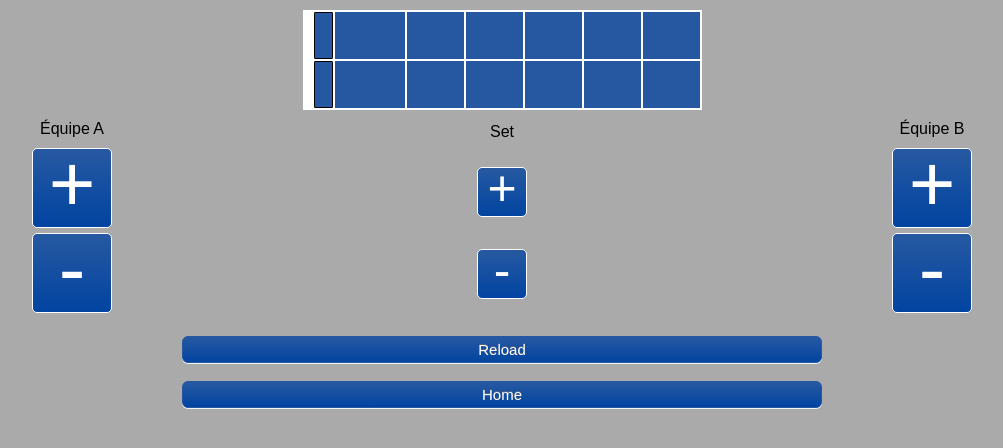
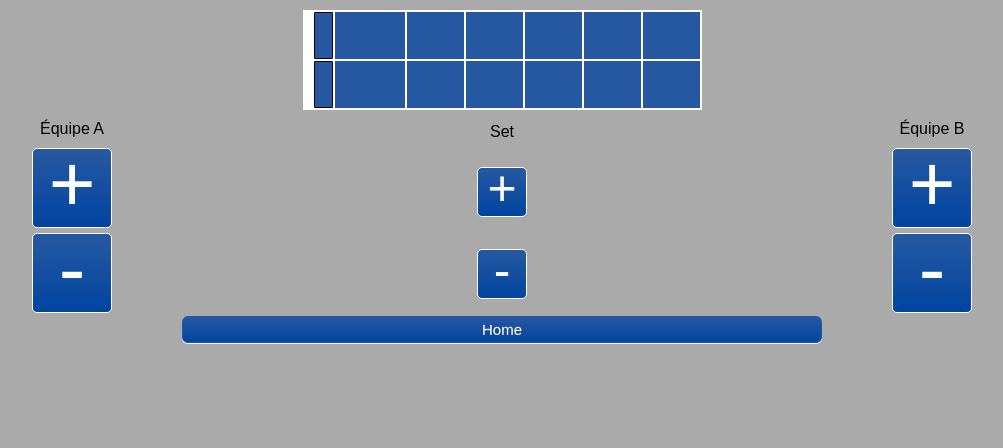
Before and after one commit to jphuguet/volley-scoreboard, a Flask app: page /remote in a window 1280 px wide. Shown: the top 448 px of the page, without its empty margins (138-1141 px from the left). Run offline with Flask 3, Linux system fonts and the light colour scheme; some libraries are stand-ins or nearby versions.

Commit message:
updated css, add specific p margin-top for firefox

```diff
--- a/main.py
+++ b/main.py
@@ -261,6 +261,7 @@ def remote():
 
 @app.route('/score')
 def score():
+    # print(request.headers.get('User-Agent'))
     return render_template('score.html')
 
 @app.route('/favicon.ico')
--- a/static/css/main.css
+++ b/static/css/main.css
@@ -40,7 +40,6 @@ td {
 .logo_img {
   height: 45px;
   overflow: visible;
-  /* margin-right: -25px; */
 }
 
 .logo_col {
@@ -152,3 +151,10 @@ button {
     overflow-y: hidden;
   }
 }
+
+/* specific case : Firefox */
+@-moz-document url-prefix() {
+  p {
+    margin-top: 22px;
+  }
+}
--- a/templates/remote.html
+++ b/templates/remote.html
@@ -75,8 +75,8 @@
       </div>
     </div>
 
-    <div align="center">
-        <p><button class="large_btn" id="reload">Reload</button></p>
+    <div align="center" style="margin-top: -20px;">
+        <!-- <p><button class="large_btn" id="reload">Reload</button></p> -->
         <p><button class="large_btn" onclick="window.location.href = '/';">Home</button></p>
     </div>
 
```
Also changed, not shown: README.md.
